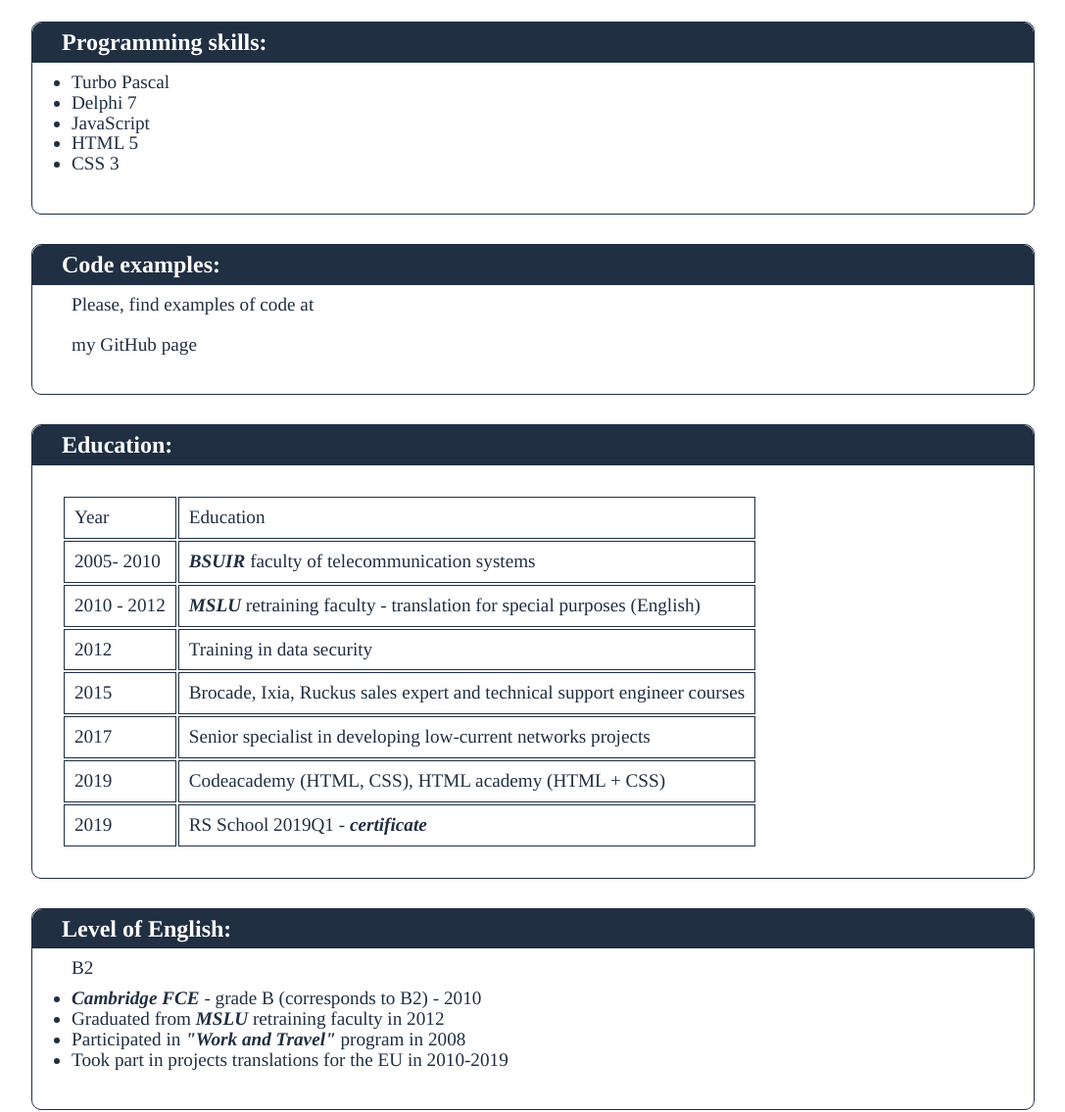
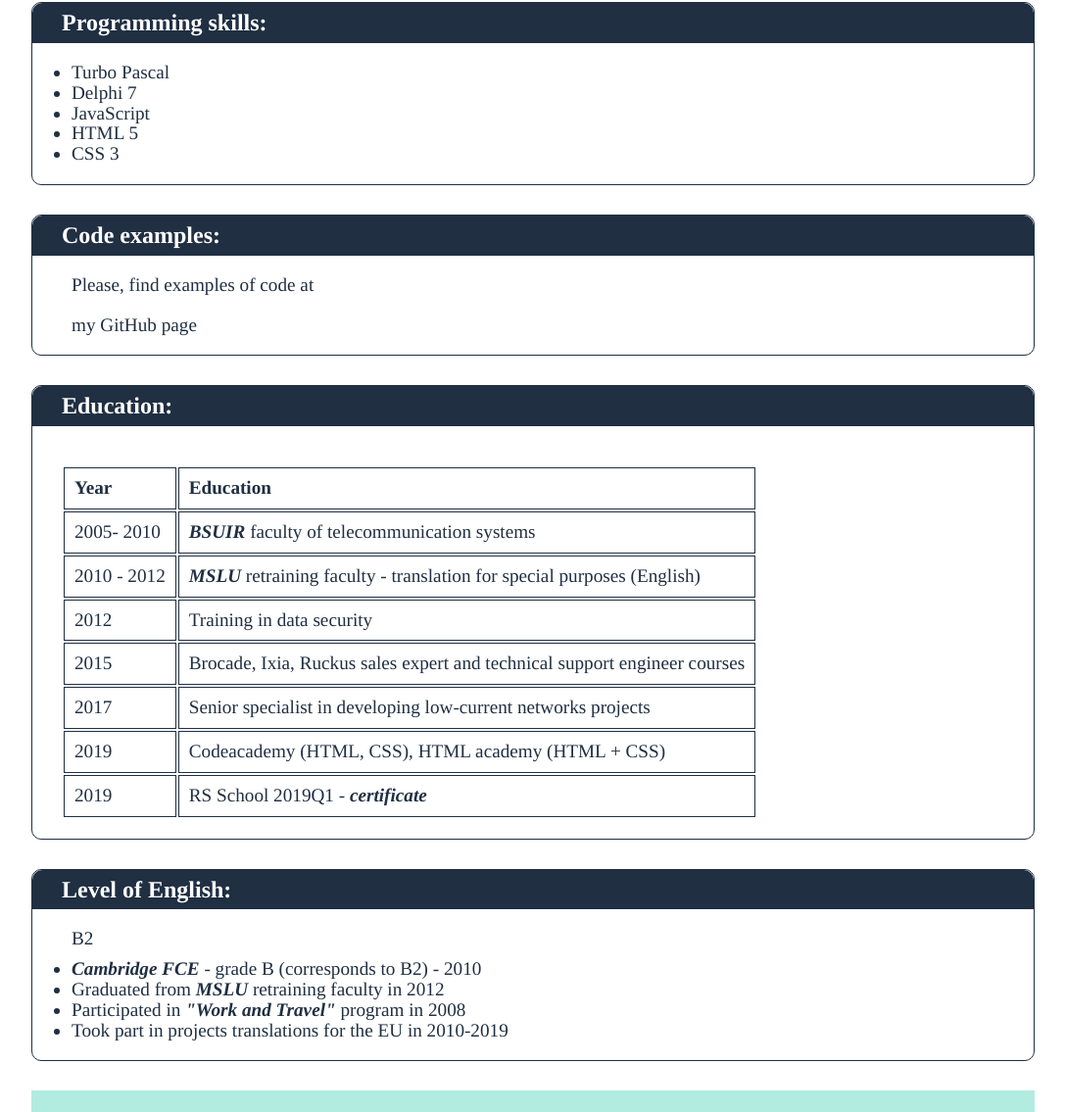
Before and after one commit to AnnaKiniova/rsschool-cv, a plain HTML site: page index.html in a window 1280 px wide. Shown: the part 1003-2138 px from the top of the page at 98% size, without its empty margins (96-1183 px from the left). Drawn offline with Linux system fonts and the light colour scheme.

Commit message:
refactor: add whitespaces

```diff
--- a/index.css
+++ b/index.css
@@ -1,3 +1,8 @@
+p, h3, ul, cite {
+    margin: 10px;
+    padding: 0;
+}
+
 body {
     margin: 0 auto;
     max-width: 1024px;
@@ -8,11 +13,6 @@ body {
     font-size: 1.2rem;
     line-height: 1.3rem;
 }
-p, h3, ul, cite {
-    margin: 10px;
-    padding: 0;
-}
-
 
 header {
     position: relative;
@@ -100,7 +100,7 @@ header nav a:nth-child(1){
 }
 
 .author_data_item {
-    padding: 0 30px 30px 30px;
+    padding: 10px 30px 10px 30px;
     border-radius: 10px;
 }
 
@@ -119,9 +119,8 @@ header nav a:nth-child(1){
 }
 
 table {
-
     margin-top: 30px;
-
+    margin-bottom: 10px;
 }
 
 td {
--- a/index.html
+++ b/index.html
@@ -79,8 +79,8 @@
                 <section class="author_data_item">
                     <table>
                         <tr>
-                            <td>Year</td>
-                            <td>Education</td>
+                            <td><span class="highlight-bold">Year</span></td>
+                            <td><span class="highlight-bold">Education</span></td>
                         </tr>
                         <tr>
                             <td>2005- 2010</td>
```
